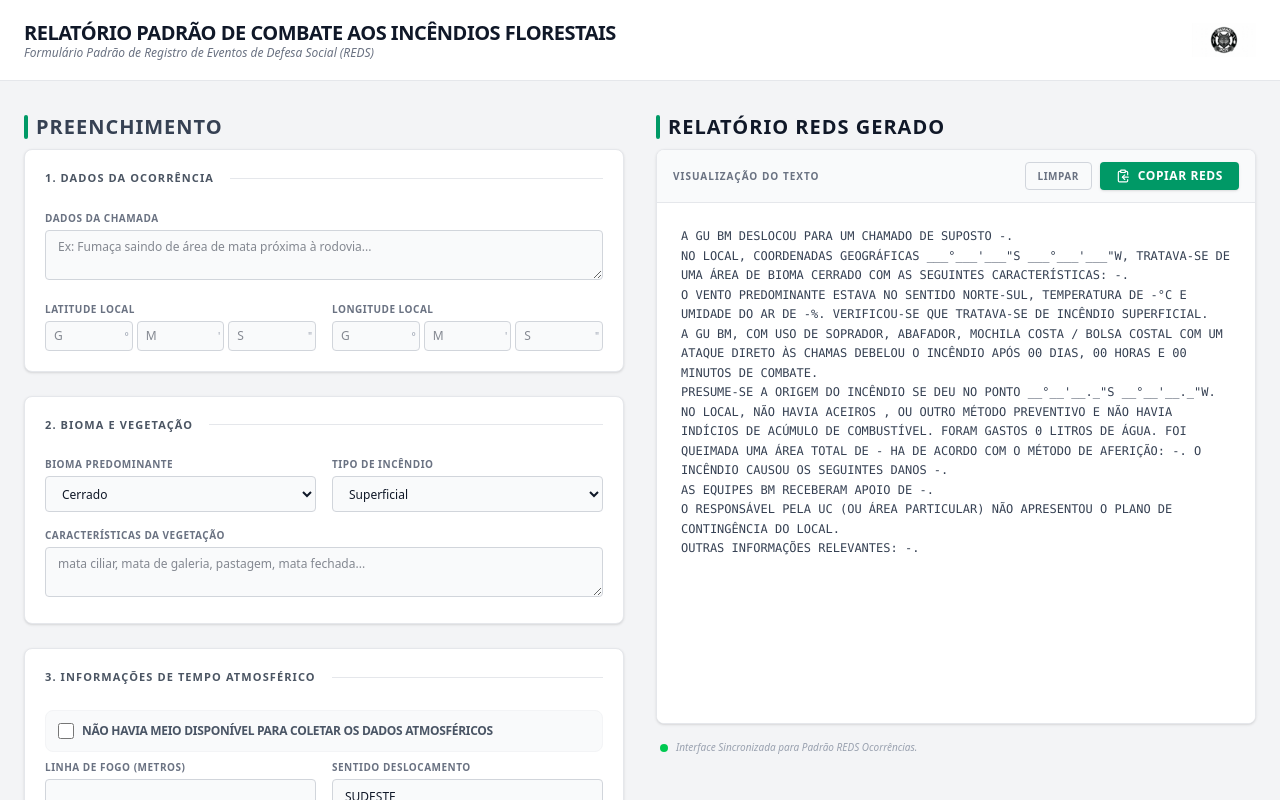
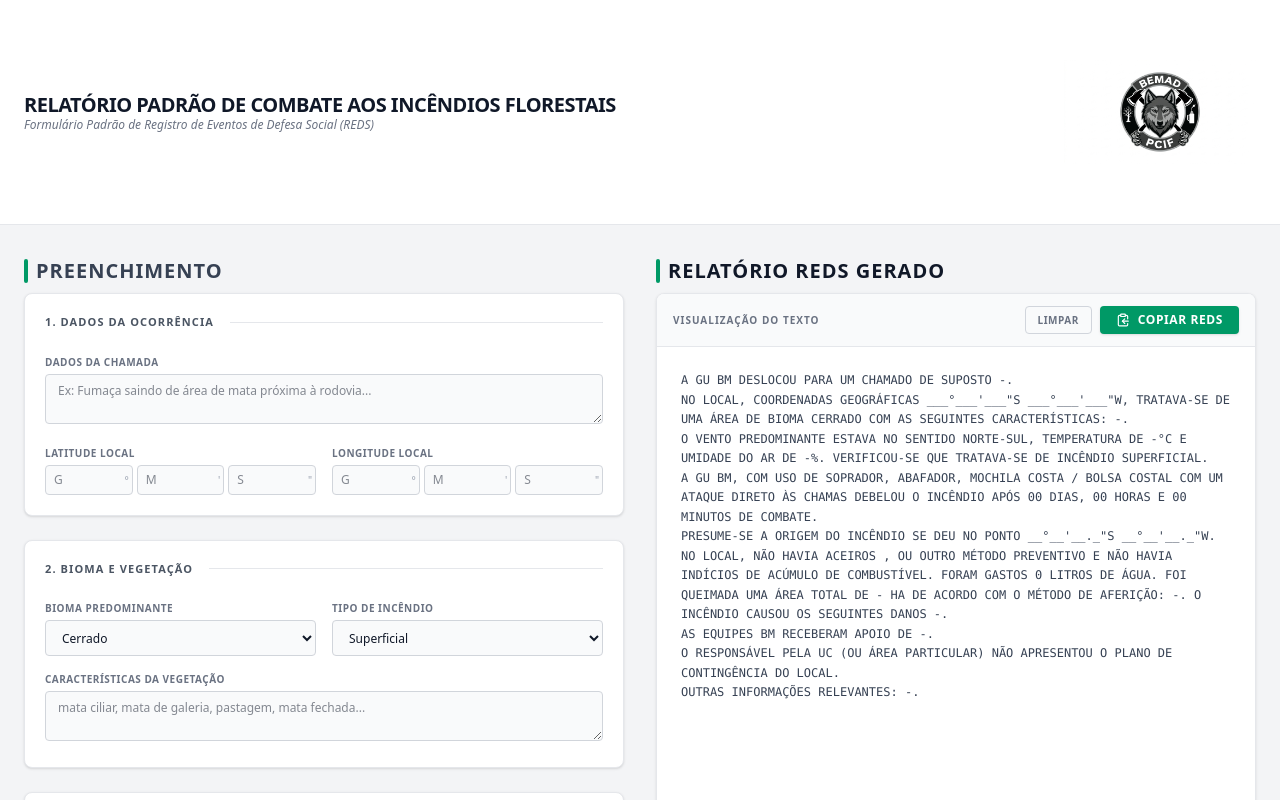
Before and after one commit to gubrant/redsflorestal1, a React (Vite) app: page / in a window 1280 px wide. Shown: the top 800 px of the page. Built offline with nearby package versions, Linux system fonts and the light colour scheme.

Commit message:
style: adjust header layout and BEMAD logo size
Update header padding for better vertical spacing and increase the BEMAD logo dimensions to improve visual branding.

```diff
--- a/src/App.tsx
+++ b/src/App.tsx
@@ -234,7 +234,7 @@
     <div className="min-h-screen bg-[#F3F4F6] font-sans text-gray-900 pb-12">
       {/* Header */}
       <header className="bg-white border-b border-gray-200 sticky top-0 z-50">
-        <div className="max-w-7xl mx-auto px-6 h-20 flex items-center justify-between">
+        <div className="max-w-7xl mx-auto px-6 py-4 flex items-center justify-between">
           <div className="flex items-center gap-4">
             <div>
               <h1 className="text-xl font-bold text-gray-900 leading-tight uppercase tracking-tight">Relatório Padrão de Combate aos incêndios Florestais</h1>
@@ -245,7 +245,7 @@
             <img
               src={bemadLogo}
               alt="BEMAD Logo"
-              className="h-16 w-16 object-contain mix-blend-multiply"
+              className="h-48 w-48 object-contain mix-blend-multiply"
               referrerPolicy="no-referrer"
             />
           </div>
```
